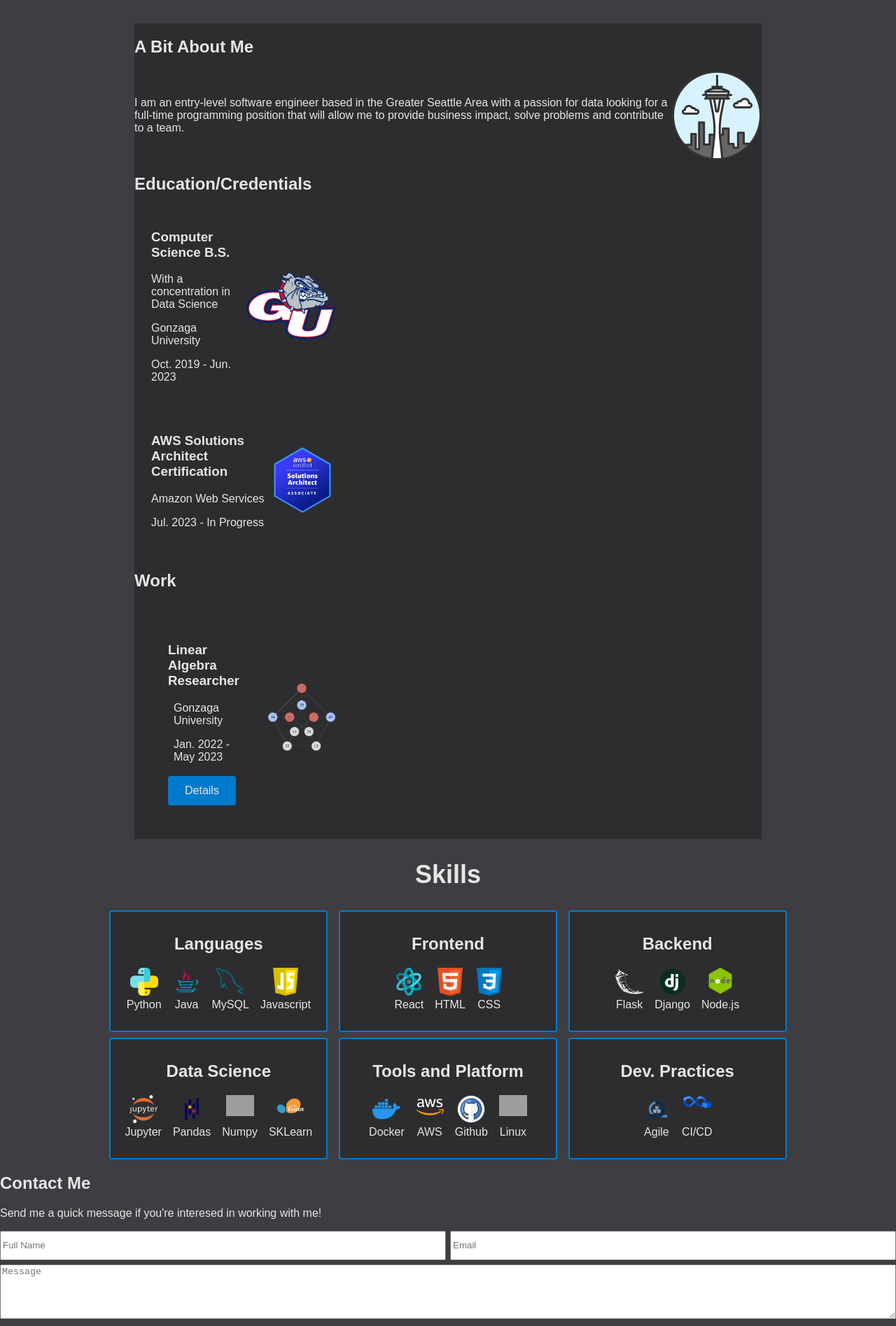
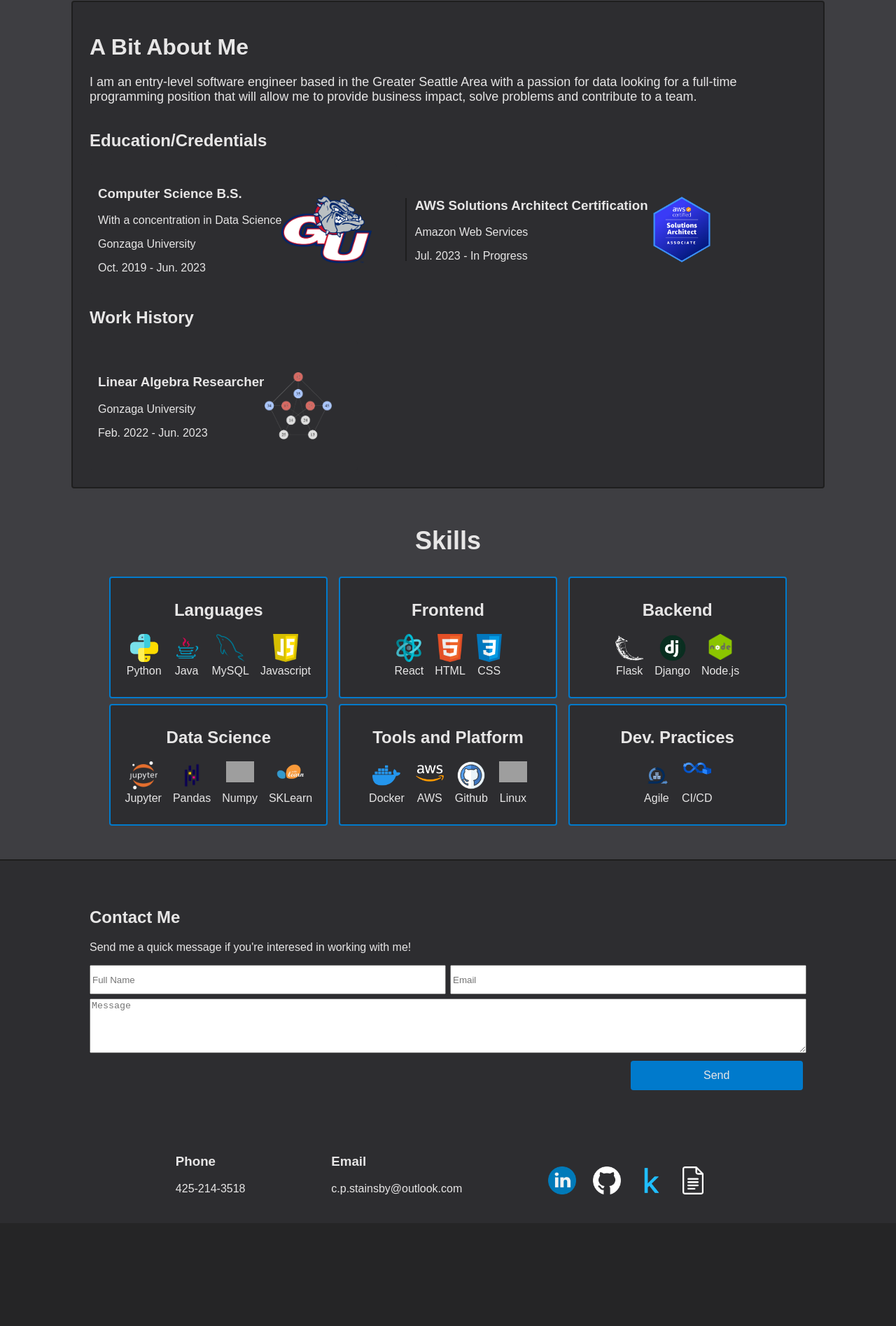
Before and after one commit to cstainsby/PersonalWebsite, a SvelteKit app: page / in a window 1280 px wide. Shown: the part 2340-4235 px from the top of the page at 70% size. After the commit the page ends 4088 px from the top, so only its background shows below. Built offline with nearby package versions, Linux system fonts and the light colour scheme; grey boxes are pictures that could not be loaded.

Commit message:
fixing layout, about me section about finished

```diff
--- a/src/components/aboutMeSection.svelte
+++ b/src/components/aboutMeSection.svelte
@@ -13,7 +13,7 @@
         {
             title: "Linear Algebra Researcher",
             employer: "Gonzaga University",
-            imgPath: "",
+            imgPath: "media/Math-research-screenshot.png",
             imgAltText: "Petersen Graph",
             startDate: new Date(2022, 1),
             endDate: new Date(2023, 5)
@@ -53,12 +53,24 @@
         imgPath: String,
         imgAltText: String,
     }[] = [
-        {
-            title: "About me",
-            textContent: "I am an entry-level software engineer based in the Greater Seattle Area with a passion for data looking for a full-time programming position that will allow me to provide business impact, solve problems and contribute to a team.",
-            imgPath: "media/space-needle.png",
-            imgAltText: "space needle icon"
-        }
+        // {
+        //     title: "M's Fan",
+        //     textContent: "I am an entry-level software engineer based in the Greater Seattle Area with a passion for data looking for a full-time programming position that will allow me to provide business impact, solve problems and contribute to a team.",
+        //     imgPath: "media/space-needle.png",
+        //     imgAltText: "space needle icon"
+        // },
+        // {
+        //     title: "Fishing",
+        //     textContent: "",
+        //     imgPath: "",
+        //     imgAltText: "fishing picture"
+        // },
+        // {
+        //     title: "Gaming",
+        //     textContent: "I love to game, my favorites currently being Civilization 6 and Baldur's Gate 3.",
+        //     imgPath: "",
+        //     imgAltText: ""
+        // }
     ]
 
     function convertDateToDisplayDateString(date: Date) {
@@ -89,12 +101,37 @@
 
 <style lang="scss">
     #about-me-section {
-        // background-color: var(--darkT-grey-1);
-        margin-left: 12rem;
-        margin-right: 12rem;
         display: flex;
         flex-direction: column;
+        width: 80%;
+        margin-left: 6%;
+        margin-right: 6%;
+        padding: 24px;
+        justify-content: center;
+
         background-color: var(--darkT-grey-2);
+        border-radius: 4px;
+        border: 2px solid var(--darkT-black-2);
+    }
+    #about-me-personal {
+
+        & p {
+            font-size: large;
+        }
+    }
+
+    .vertical-border {
+        border-left: 2px solid var(--darkT-black-2);
+        height: 90px;
+    }
+
+
+    .list-container {
+        display: flex;
+        flex-wrap: wrap;
+        flex-direction: row;
+        align-items: center;
+        // justify-content: space-evenly;
     }
 
     #main-description {
@@ -114,10 +151,16 @@
         justify-content: space-evenly;
         align-items: center;
         // margin-top: 12px;
-        margin: 12px;
+        margin-right: 12px;
         padding: 12px;
         border-radius: 4px;
-        width: 18rem;
+        width: fit-content;
+
+        border-radius: 4px;
+        // border: 2px solid var(--white);
+        background-color: var(--darkT-grey-2);
+        border-radius: 4px;
+        min-height: 160px;
 
         @media (min-width: 0px) and (max-width: 976px) {
             justify-content: center;
@@ -134,6 +177,8 @@
             }
         }
 
+
+
         & img {
             margin-right: 24px;
             height: 6rem;
@@ -142,15 +187,13 @@
 </style>
 
 <div id="about-me-section" class="non-greeting-section">
-    <h2>A Bit About Me</h2>
-    <div id="main-description">
+    <div id="about-me-personal">
+        <h1>A Bit About Me</h1>
         <p>I am an entry-level software engineer based in the Greater Seattle Area with a passion for data looking for a full-time programming position that will allow me to provide business impact, solve problems and contribute to a team.</p>
-        <img src="media/space-needle.png" alt="space needle icon"/>
-    </div>
+        <!-- <img src="media/space-needle.png" alt="space needle icon"/> -->
 
-    <!-- <div id="about-me-personal">
-        <h2>A Bit About Me</h2>
-        {#each aboutMePersonally as personalItem}
+        <div class="list-container">
+            {#each aboutMePersonally as personalItem, personalItemIndex}
                 <div class="listed-item">
                     <div>
                         <h3>{personalItem.title}</h3>
@@ -158,13 +201,17 @@
                     </div>
                     <img src={String(personalItem.imgPath)} alt={String(personalItem.imgAltText)}/>
                 </div>
+                {#if personalItemIndex < aboutMePersonally.length - 1}
+                    <div class="vertical-border"></div>
+                {/if}
             {/each}
-    </div> -->
+        </div>
+    </div>
 
     <div id="about-me-education-and-credentials">
         <h2>Education/Credentials</h2>
-
-        {#each educationAndCredentials as edOrCred}
+        <div class="list-container">
+            {#each educationAndCredentials as edOrCred, edOrCredIndex}
                 <div class="listed-item">
                     <div>
                         <h3>{edOrCred.title}</h3>
@@ -183,14 +230,37 @@
                     </div>
                     <img src={String(edOrCred.imgPath)} alt={String(edOrCred.imgAltText)}/>
                 </div>
+                {#if edOrCredIndex < educationAndCredentials.length - 1}
+                    <div class="vertical-border"></div>
+                {/if}
             {/each}
+        </div>
     </div>
 
     <div id="about-me-work">
-
+        <h2>Work History</h2>
+        <div class="list-container">
+            {#each jobs as job}
+                <div class="listed-item">
+                    <div class="listed-item-text">
+                        <h3>{job.title}</h3>
+                        <p>{job.employer}</p>
+                        <p>
+                            {convertDateToDisplayDateString(job.startDate)} -
+                            {#if job.endDate}
+                                {convertDateToDisplayDateString(job.endDate)}
+                            {:else}
+                                In Progress
+                            {/if}
+                        </p>
+                    </div>
+                    <img src={String(job.imgPath)} alt={String(job.imgAltText)}/>
+                </div>
+            {/each}
+        </div>
     </div>
 
-      <div id="about-me-work">
+      <!-- <div id="about-me-work">
         <div class="row-section">
           <h2>Work</h2>
           <div class="listed-item">
@@ -239,5 +309,5 @@
             <img src="media/Math-research-screenshot.png" alt="research screenshot" height="100px">
           </div>
         </div>
+    </div> -->
 </div>
-</div>
--- a/src/components/contactMeSection.svelte
+++ b/src/components/contactMeSection.svelte
@@ -5,8 +5,14 @@
 
 <style lang="scss">
     #contact-section {
-        // margin-top: 24px;
-        background-color: var(--darkT-grey-1);
+        margin-top: 24px;
+        display: flex;
+        flex-direction: column;
+        align-items: center;
+        width: 100%;
+        background-color: var(--darkT-grey-2);
+        border-top: 2px solid var(--darkT-black-2);
+
         & .section-title {
             text-align: center;
         }
@@ -20,6 +26,11 @@
         //     max-width: 200px;
         //   }
         // }
+        #email-contact-section {
+            margin: 24px;
+            padding: 24px;
+            width: 80%;
+        }
 
         & #email-form {
             display: grid;
@@ -61,18 +72,15 @@
             flex-wrap: wrap;
             justify-content: space-evenly;
             align-items: center;
-            margin-top: 48px;
-
-            & .image-link {
-            margin-right: 24px;
-            }
+            margin: 24px;
+            width: 80%;
+            text-align: start;
         }
         }
 </style>
 
 
 <div id="contact-section">
-    <div>
     <div id="email-contact-section">
         <div id="email-contact-section-header">
             <h2>Contact Me</h2>
@@ -98,4 +106,3 @@
         <ProfessionalLinkRow/>
     </div>
 </div>
-</div>
--- a/src/components/headerSection.svelte
+++ b/src/components/headerSection.svelte
@@ -6,6 +6,7 @@
 <style lang="scss">
     #greeting-section {
         min-height: 100svh;
+        min-width: 100vw;
         background-color: var(--darkT-black-1);
         z-index: var(--zind-foreground);
 
--- a/src/components/modal.svelte
+++ b/src/components/modal.svelte
@@ -10,10 +10,22 @@
 
     let showDialog = false;
 
+
+    // Function to enable scrolling
+    function enableScroll() {
+        const body = document.body;
+        body.classList.remove('no-scroll');
+    }
+
+    // Function to disable scrolling
+    function disableScroll() {
+        const body = document.body;
+        body.classList.add('no-scroll');
+    }
+
     const openDialog = () => {
         showDialog = true;
     };
-
     const closeDialog = () => {
         showDialog = false;
     };
--- a/src/components/skillSection.svelte
+++ b/src/components/skillSection.svelte
@@ -129,6 +129,10 @@
         justify-content: center;
         align-items: center;
         background-color: var(--darkT-grey-1);
+        margin-top: 24px;
+        padding-bottom: 24px;
+        padding-left: 6%;
+        padding-right: 6%;
 
         & .section-title {
             font-size: 36px;
--- a/src/routes/+layout.svelte
+++ b/src/routes/+layout.svelte
@@ -29,20 +29,21 @@
     // ------------------------------------------------------------------
     //    overrides of html provided elements
     // ------------------------------------------------------------------
-    :global(html) {
-            margin: 0;
-            padding: 0;
-            border: 0;
-            outline: 0;
-            font-size: 100%;
-            vertical-align: baseline;
-            background: transparent;
-        }
+    // :global(html) {
+    //         margin: 0;
+    //         padding: 0;
+    //         border: 0;
+    //         outline: 0;
+    //         font-size: 100%;
+    //         vertical-align: baseline;
+    //         background: transparent;
+    //     }
     :global(html) {
         scroll-behavior: smooth;
         font-family: var(--font), sans-serif;
         background-color: var(--darkT-black-1);
         font-size: 16px;
+        overflow: auto;
     }
     :global(header) {
         height: 0px;
--- a/src/routes/+page.svelte
+++ b/src/routes/+page.svelte
@@ -9,6 +9,9 @@
 
 <style lang="scss">
     #personal-website-home {
+        display: flex;
+        flex-direction: column;
+        align-items: center;
         background-color: var(--darkT-grey-1);
     }
 </style>
```
Lines whose indentation alone changed are shown as unchanged.
